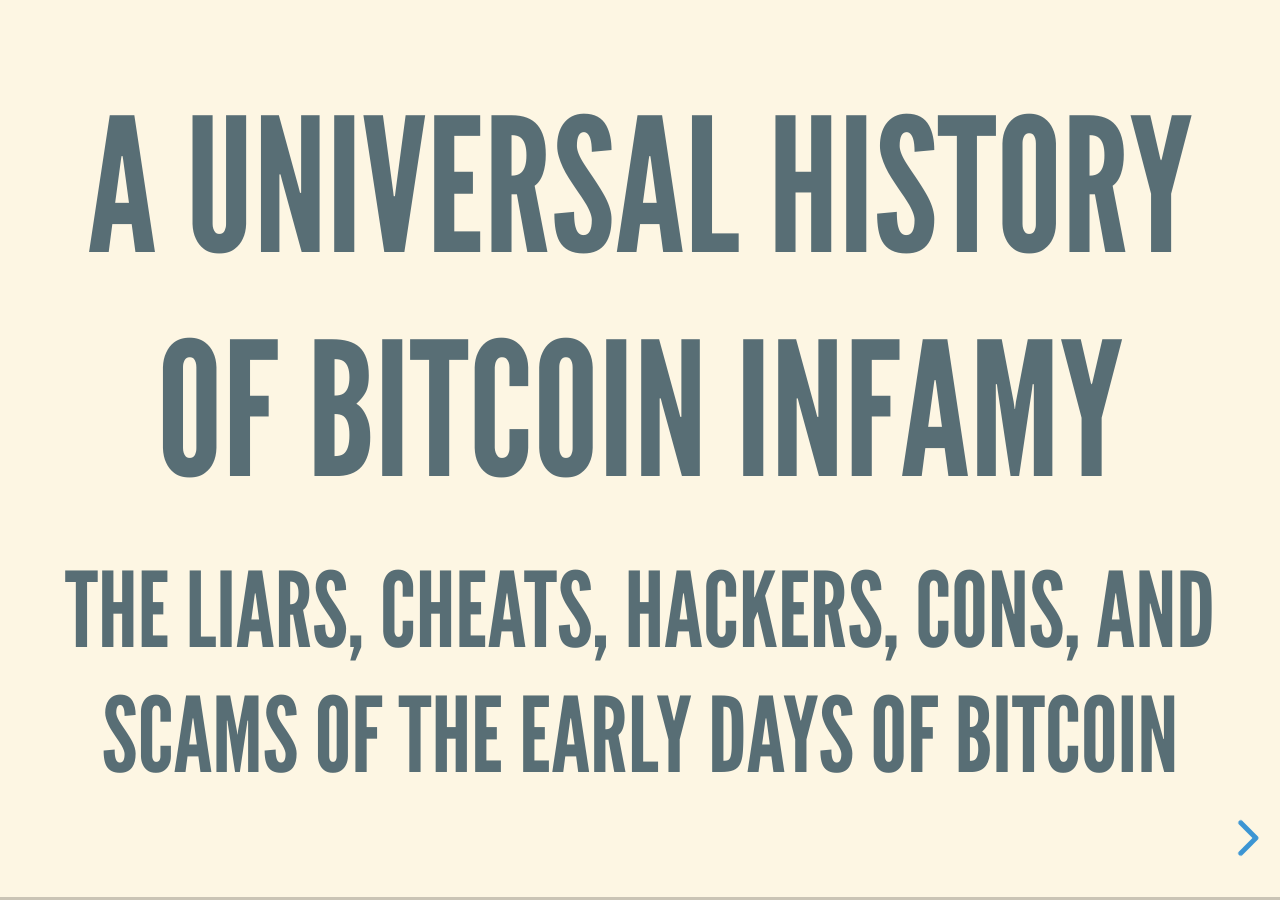
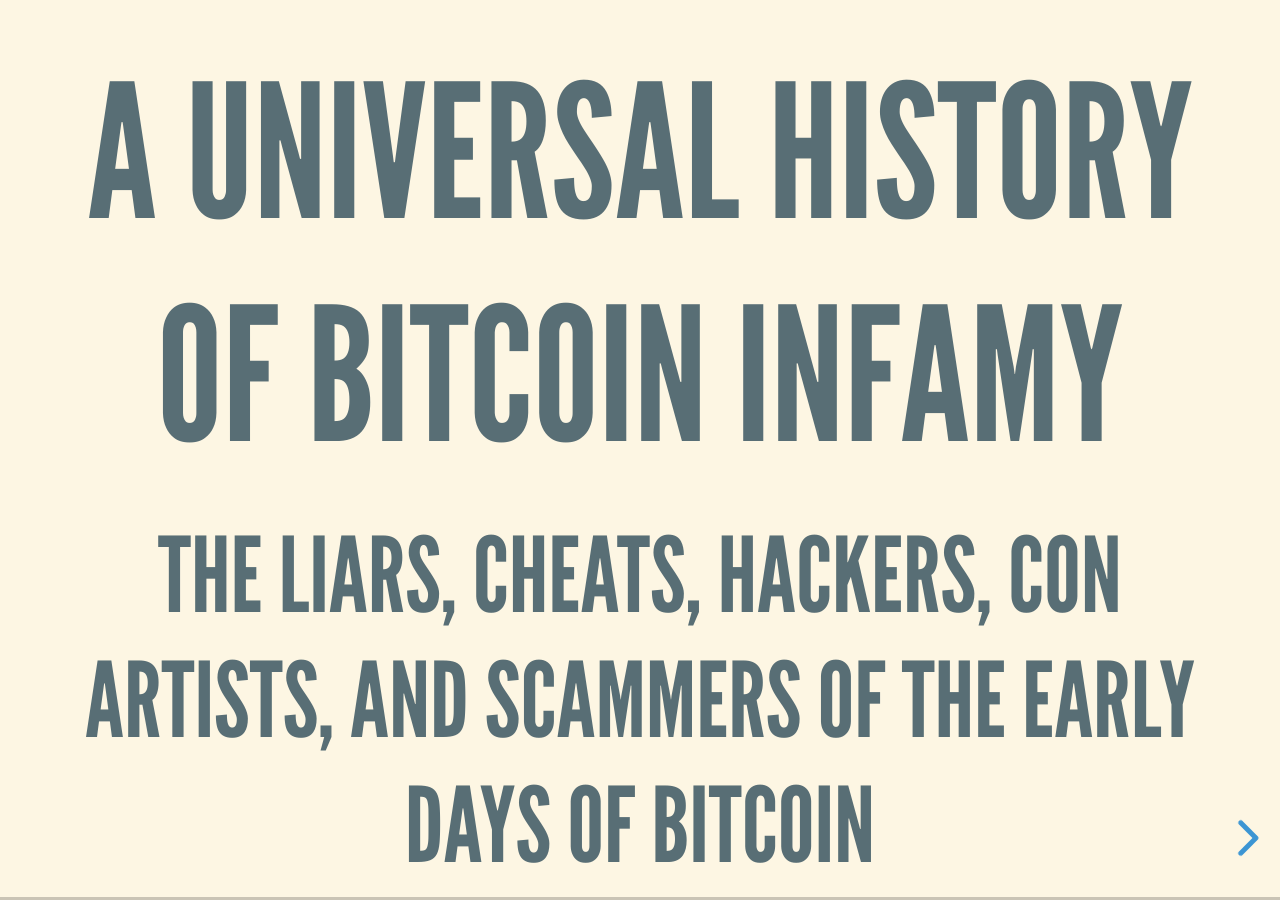
Before and after one commit to grant-olson/grant-olson.github.io, a Jekyll site: the page uhobi/index.html, which Jekyll copies as it is, in a window 1280 px wide. Built offline with Jekyll 4.4.1, drawn with Linux system fonts in a browser that asks for light colours.

Commit message:
Clarify subheader

```diff
--- a/uhobi/index.html
+++ b/uhobi/index.html
@@ -25,7 +25,7 @@
     <div class="slides">
       <section>
       <h1>A Universal History of Bitcoin Infamy</h1>
-      <h2>The Liars, Cheats, Hackers, Cons, and Scams of the early days of bitcoin</h2>
+      <h2>The Liars, Cheats, Hackers, Con Artists, and Scammers of the early days of bitcoin</h2>
       </section>
 
       <section>
```
